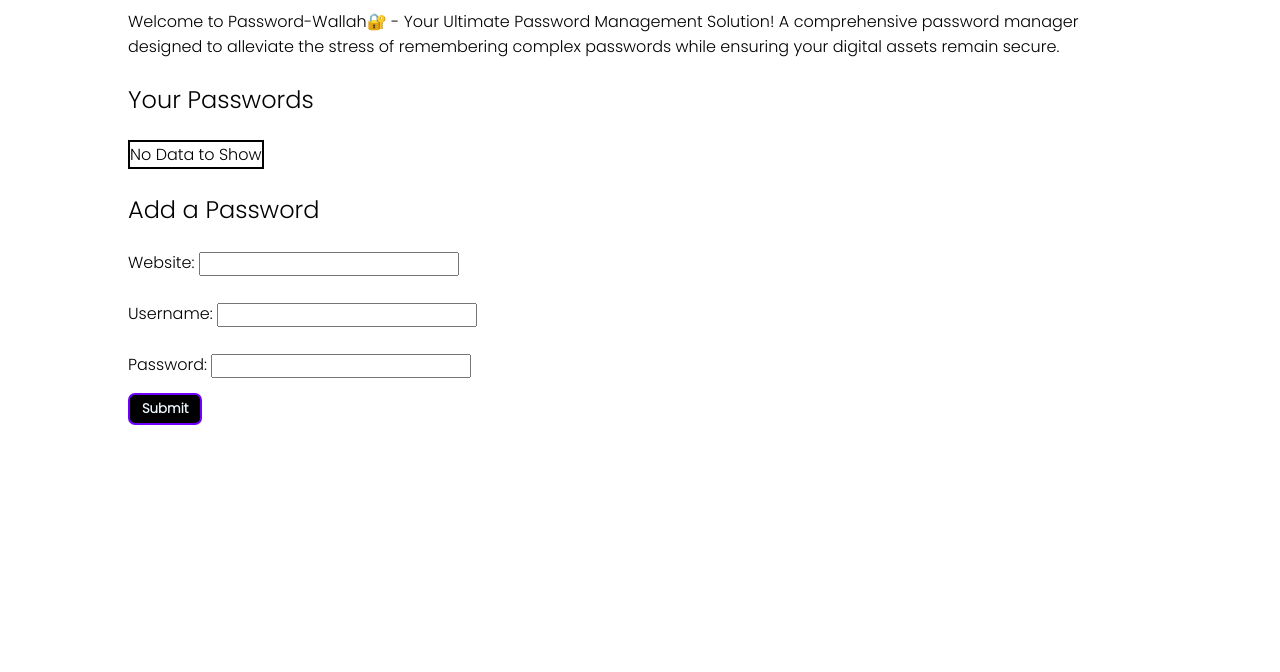
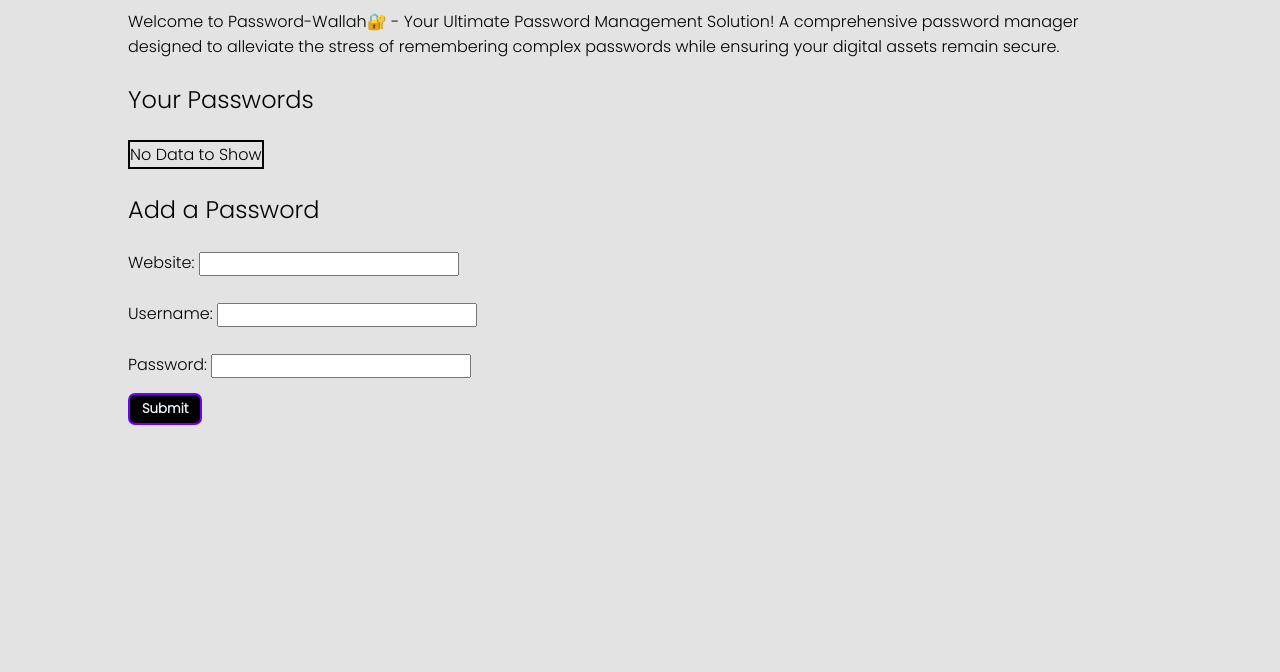
Before and after one commit to RajarshiCSe/Password-Wallah-, a plain HTML site: page index.html in a window 1280 px wide. Shown: the part 128-800 px from the top of the page. Drawn offline with Linux system fonts and the light colour scheme.

Commit message:
Update style.css
changed background color

```diff
--- a/style.css
+++ b/style.css
@@ -8,6 +8,10 @@
             font-weight: 300;
             font-style: normal;
          }
+        body
+        {
+            background-color: rgba(173, 171, 171, 0.334);
+        }
         nav
         {
             display: flex;
```
